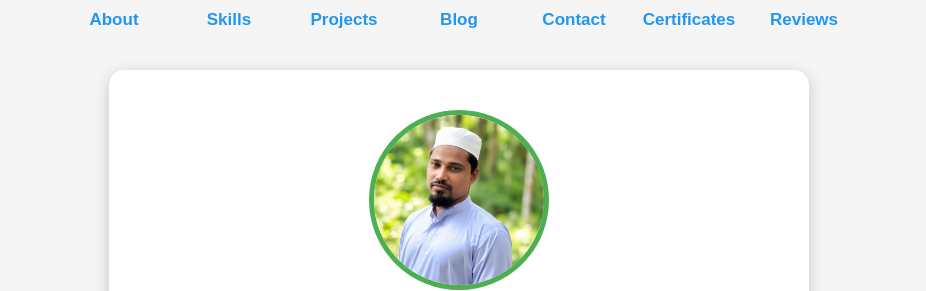
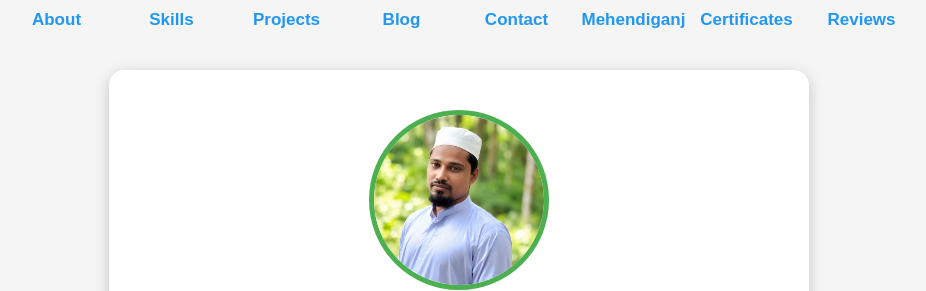
Before and after one commit to muntafiaakon-droid/portfolio, a plain HTML site: page index.html in a window 1280 px wide. Shown: the top 291 px of the page, without its empty margins (181-1107 px from the left). Drawn offline with Linux system fonts and the light colour scheme; a script that the page names is missing; files whose address does not match are found by name.

Commit message:
Add files via upload

```diff
--- a/index.html
+++ b/index.html
@@ -442,6 +442,7 @@ article h2{
     <a href="#projects">Projects</a>
     <a href="#blog">Blog</a>
     <a href="#contact">Contact</a>
+    <a href="mehendiganj.html">Mehendiganj</a>
     <a href="#certificates">Certificates</a>
     <a href="#testimonials">Reviews</a>
 </nav>
```
